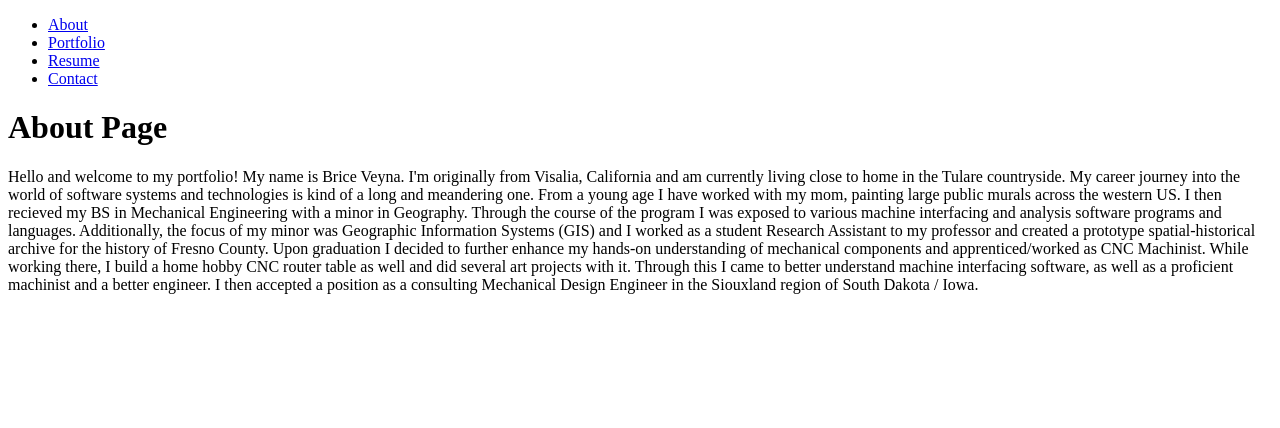
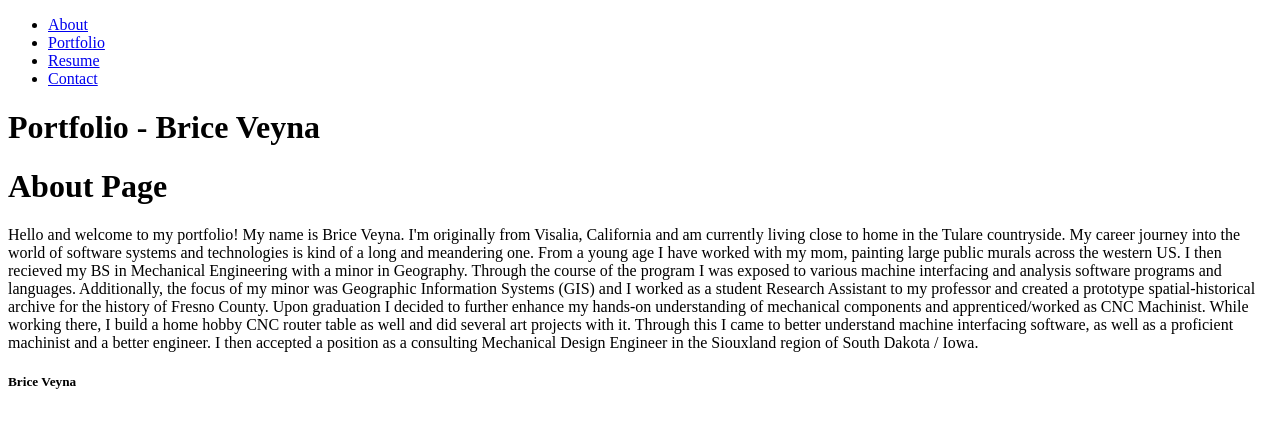
Before and after one commit to BriceVeyna/Software-Dev-Portfolio, a React (Create React App) app: page / in a window 1280 px wide. Shown: the top 428 px of the page. Built offline with nearby package versions, Linux system fonts and the light colour scheme.

Commit message:
Add base structure

```diff
--- a/src/components/Footer.js
+++ b/src/components/Footer.js
@@ -0,0 +1,9 @@
+import React from 'react';
+
+function Footer() {
+    return (
+        <h5>Brice Veyna</h5>
+    );
+}
+
+export default Footer;
--- a/src/components/Header.js
+++ b/src/components/Header.js
@@ -0,0 +1,9 @@
+import React from 'react';
+
+function Header() {
+    return (
+        <h1>Portfolio - Brice Veyna</h1>
+    );
+}
+
+export default Header;
--- a/src/components/PortfolioContainer.js
+++ b/src/components/PortfolioContainer.js
@@ -1,5 +1,7 @@
 import React, { useState } from 'react';
 import Navigation from './Navigation';
+import Header from './Header';
+import Footer from './Footer';
 import About from './pages/About';
 import Portfolio from './pages/Portfolio';
 import Resume from './pages/Resume';
@@ -26,7 +28,9 @@ export default function PortfolioContainer() {
     return (
         <div>
             <Navigation currentPage={currentPage} handlePageChange={handlePageChange} />
+            <Header />
             {renderPage()}
+            <Footer />
         </div>
     );
 }
--- a/src/components/pages/Contact.js
+++ b/src/components/pages/Contact.js
@@ -0,0 +1,9 @@
+import React from 'react';
+
+export default function Contact() {
+    return (
+        <div>
+            <h1>Contact Page</h1>
+        </div>
+    );
+}
--- a/src/components/pages/Portfolio.js
+++ b/src/components/pages/Portfolio.js
@@ -0,0 +1,9 @@
+import React from 'react';
+
+export default function Portfolio() {
+    return (
+        <div>
+            <h1>Portfolio Page</h1>
+        </div>
+    );
+}
--- a/src/components/pages/Resume.js
+++ b/src/components/pages/Resume.js
@@ -0,0 +1,9 @@
+import React from 'react';
+
+export default function Resume() {
+    return (
+        <div>
+            <h1>Resume Page</h1>
+        </div>
+    );
+}
```
